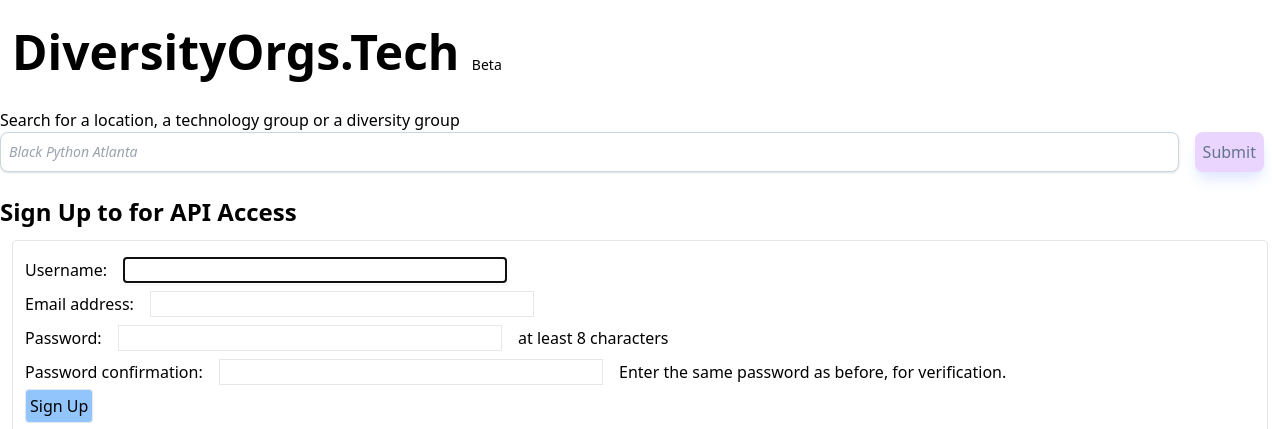
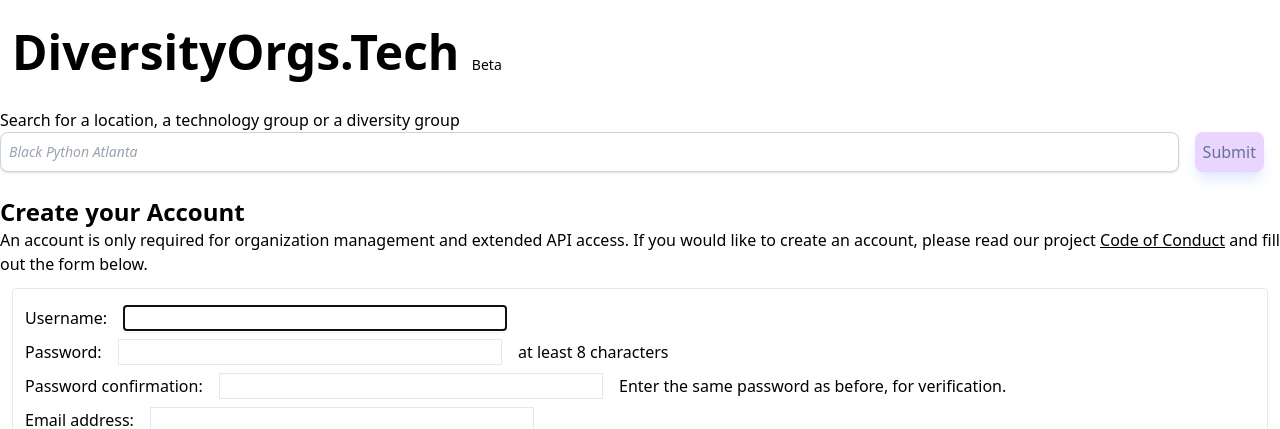
Before and after one commit to kjaymiller/diversity-orgs-django, a Django app: page /accounts/signup in a window 1280 px wide. Shown: the top 429 px of the page. Run offline with Django 4.2, Linux system fonts and the light colour scheme; some libraries are stand-ins or nearby versions.

Commit message:
updates to footer login/logout/registration

```diff
--- a/accounts/forms.py
+++ b/accounts/forms.py
@@ -5,8 +5,10 @@ from accounts.models import CustomUser
 
 
 class CustomUserCreationForm(UserCreationForm):
+    field_order = ["username", "password1", "password2", "email", "twitter", "github", "linkedin", "agrees_to_coc"]
+
     class Meta(UserCreationForm.Meta):
-        fields = ("username", "email")
+        fields = ('username', 'email', 'twitter', 'github', 'linkedin', 'agrees_to_coc')
         model = CustomUser
 
     def __init__(self, *args, **kwargs):
--- a/accounts/models.py
+++ b/accounts/models.py
@@ -7,17 +7,25 @@ from django.contrib.auth.models import AbstractUser
 # Create your models here.
 class CustomUser(AbstractUser):
     """This is the base user. All Users will be derived from this."""
-    twitter_handle = models.CharField(
+    twitter = models.CharField(
+        verbose_name = "Twitter Username",
         max_length=50, blank=True, null=True,
         help_text="(OPTIONAL) Twitter Handle Example: @kjaymiller"
     )
-    github_handle = models.CharField(
+    github = models.CharField(
+        verbose_name = "Github Username",
         max_length=200, blank=True, null=True,
         help_text="(OPTIONAL) Github Username Example: kjaymiller"
     )
-    linkedin_url = models.URLField(
+    linkedin = models.URLField(
+        verbose_name = "LinkedIn URL",
         max_length=200, blank=True, null=True,
         help_text="(OPTIONAL) LinkedIn URL Example: https://www.linkedin.com/in/kjaymiller"
+    )
+
+    agrees_to_coc = models.BooleanField(
+        verbose_name = "I agree to the Code of Conduct",
+        default=False,
     )
 
     def __str__(self):
--- a/accounts/views.py
+++ b/accounts/views.py
@@ -2,17 +2,28 @@ from django.urls import reverse_lazy
 from rest_framework.authtoken.models import Token
 from django.views.generic import TemplateView
 from django.views.generic.edit import CreateView, UpdateView
-from django.contrib.auth.mixins import LoginRequiredMixin
+from django.contrib.auth.mixins import LoginRequiredMixin, UserPassesTestMixin
 from .forms import CustomUserCreationForm, CustomUserChangeForm
 from .models import CustomUser
 from django.shortcuts import render, redirect
 import django.contrib.messages
 
 
-class SignUpView(CreateView):
+class SignUpView(UserPassesTestMixin, CreateView):
+    """Create a new user."""
     form_class = CustomUserCreationForm
-    success_url = reverse_lazy("register")
+    success_url = reverse_lazy("account-update")
     template_name = "registration/signup.html"
+
+    def test_func(self):
+        """User Must Be Logged Out"""
+        return not self.request.user.is_authenticated
+
+    def handle_no_permission(self):
+        """Redirect to login if user is already logged in."""
+        django.contrib.messages.warning(request, 'You are already signed into an account. We have logged you out.')
+        return redirect('logout')
+
 
 class UpdateUserView(LoginRequiredMixin, UpdateView):
     model = CustomUser
@@ -33,6 +44,7 @@ class UpdateUserView(LoginRequiredMixin, UpdateView):
 
 class CreateAPIKey(LoginRequiredMixin, TemplateView):
     login_url = 'login'
+    success_url = reverse_lazy('account-update')
 
     def get(self, request):
         """Load the Create API Key page"""
--- a/diversity_orgs/settings.py
+++ b/diversity_orgs/settings.py
@@ -164,3 +164,7 @@ AUTH_USER_MODEL = "accounts.CustomUser"
 
 # HTTPS PROXY TO FIX CSRF ISSUES
 SECURE_PROXY_SSL_HEADER = ("HTTP_X_FORWARDED_PROTO", "https")
+
+# django_project/settings.py
+LOGIN_REDIRECT_URL = "/"
+LOGOUT_REDIRECT_URL = "/"  # new
--- a/org_pages/forms.py
+++ b/org_pages/forms.py
@@ -60,7 +60,6 @@ class OrgForm(forms.ModelForm):
                 location = Location.objects.get_or_create(base_query__icontains=form_location)[0]
                 self.cleaned_data['location'] = location
 
-
 class CreateOrgForm(OrgForm):
     class Meta:
         model = Organization
--- a/org_pages/urls.py
+++ b/org_pages/urls.py
@@ -5,6 +5,7 @@ urlpatterns = [
     path("", views.HomePageView.as_view(), name="home"),
     path("search/", views.SearchResultsView.as_view(), name="search"),
     path("orgs/create", views.CreateOrgView.as_view(), name="create_org"),
+    path("orgs/<int:pk>/claim", views.ClaimOrgView.as_view(), name="claim_org"),
     path("orgs/<slug:slug>/suggestedit", views.SuggestEditView.as_view(), name="suggest_edit"),
     path("orgs/<slug:slug>", views.OrgDetailView.as_view(), name="org_detail"),
     path("orgs/<slug:slug>/update", views.UpdateOrgView.as_view(), name="update_org"),
--- /dev/null
+++ b/templates/assets/footer.html
@@ -0,0 +1,14 @@
+<div class="border-t font-thin bottom-0 container mx-auto my-4 p-5 flex justify-center items-center  text-xs text-slate-600 hover:text-slate-800">
+    {% load static %}
+    <div>
+        <p class="mx-2">&copy; 2022</p>
+    </div>
+    <a class="mx-2" href="https://github.com/kjaymiller/diversity-orgs-django"><img class="h-4 w-4" src="{% static 'web/img/GitHub-Mark-32px.png' %}" alt="GitHub"></a>
+    <a href="{% url "create_org" %}" class="mx-2">Add an Org</a>
+    {% if user.is_authenticated %}
+    <a href="/accounts/logout" class="mx-2">Logout</a>
+    {% else %}
+    <a href="{% url "account-signup" %}" class="mx-2">Create Account</a>
+    <a href="{% url "login" %}" class="mx-2">Login</a>
+    {% endif %}
+</div>
--- a/templates/base.html
+++ b/templates/base.html
@@ -17,7 +17,7 @@
     {% block head %}{% endblock %}
 </head>
 <body {% if map %}onload="GetMap()"{% endif %}>
-    <div class="lg:mx-auto mx-4 lg:container">
+        <div class="lg:mx-auto mx-4 lg:container min-h-screen">
             <div class="mt-5 mb-2 p-2 flex flex-wrap">
                 <h1 class="text-2xl lg:text-5xl font-bold mx-1"><a href="/">DiversityOrgs.Tech</a>
                 <small class="text-sm xl:text-sm font-light">Beta</small></a></h1>
@@ -36,6 +36,7 @@
             {% block content %}
             {% endblock %}
         </div>
-    {% include 'footer.html' %}
+    </div>
+    {% include 'assets/footer.html' %}
 </body>
 </html>
--- a/templates/footer.html
+++ /dev/null
@@ -1,5 +0,0 @@
-<div class="border-t font-thin container mx-auto my-4 p-5 flex justify-center items-center">
-    {% load static %}
-    <a class="mx-2" href="https://github.com/kjaymiller/diversity-orgs-django"><img src="{% static 'web/img/GitHub-Mark-32px.png' %}" alt="GitHub"></a>
-    <a href="{% url "create_org" %}" class="mx-2 text-slate-300 hover:text-slate-500">Add Your Org</a>
-</div>
--- a/templates/orgs/detail.html
+++ b/templates/orgs/detail.html
@@ -36,7 +36,7 @@
                 <path fill-rule="evenodd" d="M8.257 3.099c.765-1.36 2.722-1.36 3.486 0l5.58 9.92c.75 1.334-.213 2.98-1.742 2.98H4.42c-1.53 0-2.493-1.646-1.743-2.98l5.58-9.92zM11 13a1 1 0 11-2 0 1 1 0 012 0zm-1-8a1 1 0 00-1 1v3a1 1 0 002 0V6a1 1 0 00-1-1z" clip-rule="evenodd" />
             </svg>
             <h2 class="mx-2"> - This org has not been claimed!</h1>
-                <h2 class="underline hover:font-bold hover:italic"><a href="">Request Organizer Access</a></h2>
+                <h2 class="underline hover:font-bold hover:italic"><a href="{% url 'claim_org' object.pk %}">Request Organizer Access</a></h2>
             </span>
             {% endif %}
             </span>
--- a/templates/registration/login.html
+++ b/templates/registration/login.html
@@ -4,9 +4,13 @@
 
 {% block content %}
 <h2 class="font-bold text-xl">Log In</h2>
-<form method="post">
+<form method="post" class="md:w-2/5">
   {% csrf_token %}
   {{ form.as_p }}
+<div class="flex my-6 justify-end items-baseline">
   <button type="submit" class="p-1 bg-green-300 rounded">Log In</button>
+  <h3 class="mx-4">No account? <a href="/accounts/signup" class="text-green-700 rounded">Create Account</button></a></h3
+</div>
+
 </form>
 {% endblock %}
--- a/templates/registration/signup.html
+++ b/templates/registration/signup.html
@@ -3,12 +3,18 @@
 {% block title %}Sign Up{% endblock %}
 
 {% block content %}
-<h2 class="text-2xl font-bold">Sign Up to for API Access</h2>
+<h2 class="text-2xl font-bold">Create your Account</h2>
+<p>An account is only required for organization management and extended API access. If you would like to create an account, please read our project <a class="underline hover:italic" href="https://github.com/kjaymiller/diversity-orgs-django">Code of Conduct</a> and fill out the form below.</p>
+
 <div class="border rounded m-3 p-3">
   <form method="post">
     {% csrf_token %}
     {{ form.as_p }}
-    <button type="submit" class="border p-1 rounded bg-blue-300">Sign Up</button>
+    <div class="m-4 text-right">
+      <button type="submit" class="text-white hover:font-bold p-1 w-24 rounded bg-blue-300 hover:bg-blue-500">Sign Up</button>
+    </div>
   </form>
 </div>
+
+<p class="my-9">If you already have an account you can <a class="underline text-green-800" href="{% url 'login' %}">login here</a>.</p>
 {% endblock %}
```
Also changed, not shown: org_pages/views.py (+13 -6 lines), templates/orgs/claim.html (added, +17 -0 lines), accounts/migrations/0009_remove_customuser_github_handle_and_more.py (added), accounts/migrations/0010_customuser_agrees_to_coc.py (added), org_pages/migrations/0014_alter_organization_logo.py (added). Lines whose indentation alone changed are shown as unchanged.
